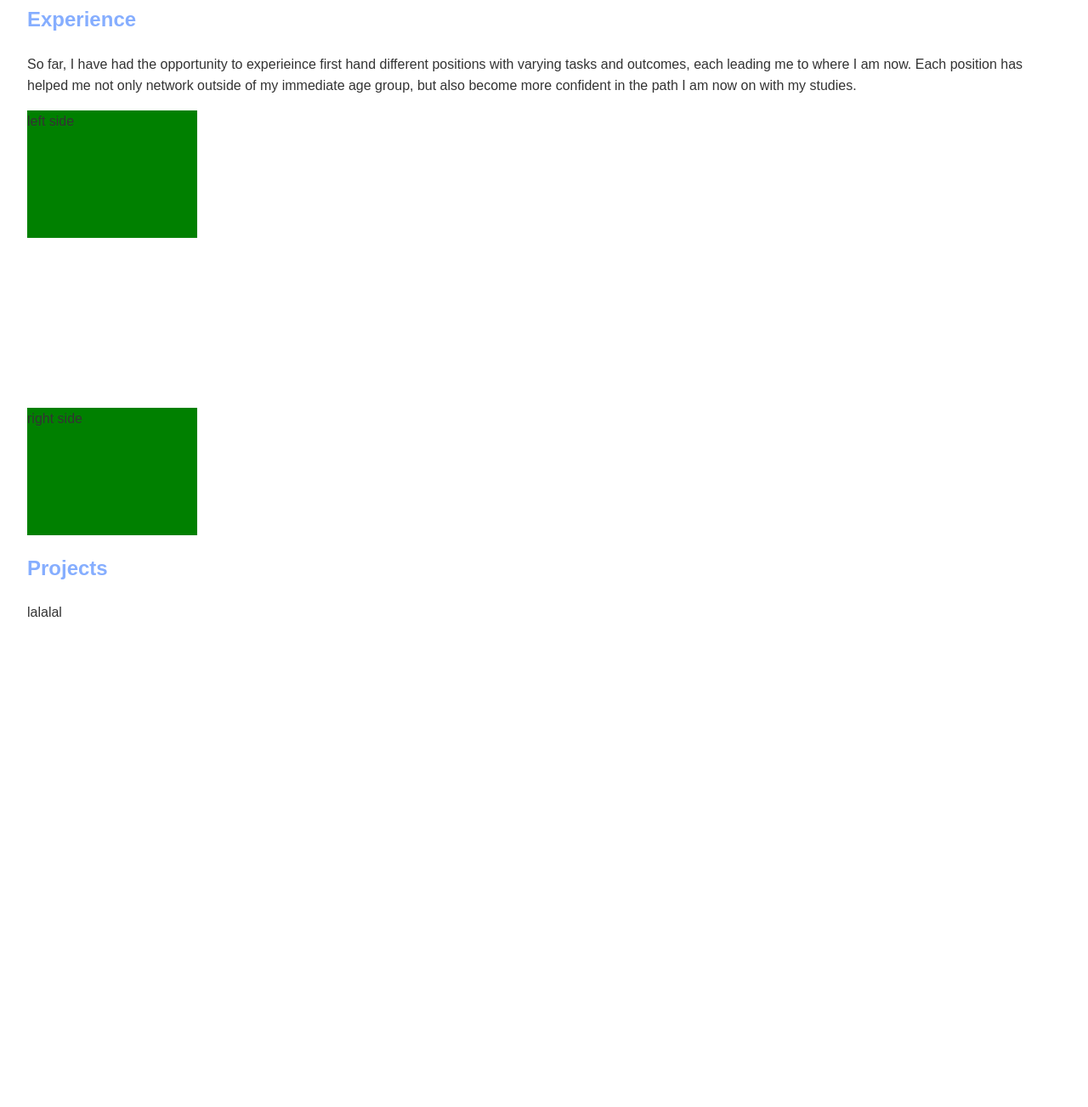
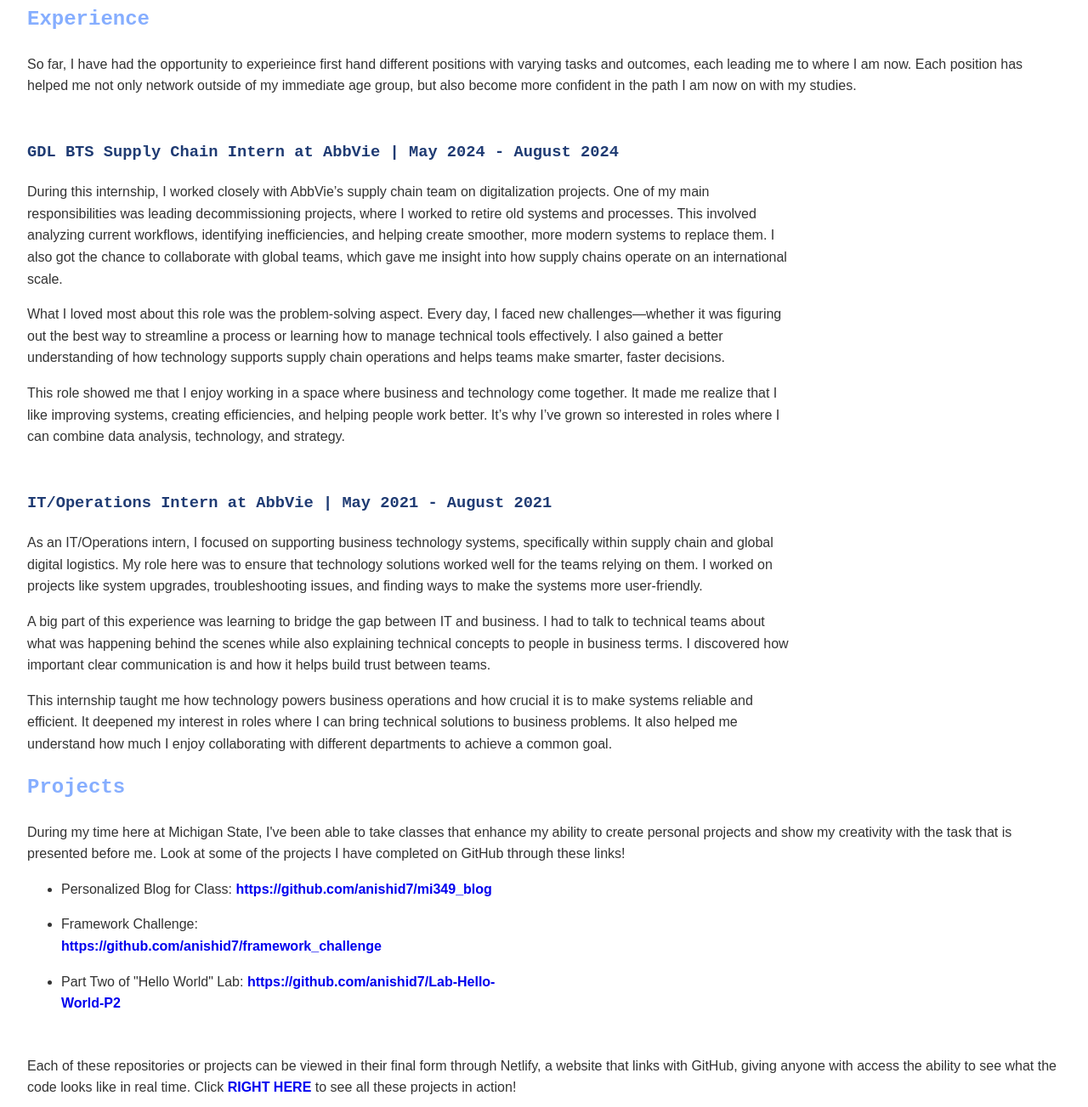
Before and after one commit to anishid7/anishidesai_portfolio, a plain HTML site: page experience.html in a window 1280 px wide. Shown: the part 1317-2620 px from the top of the page at 85% size. Before the commit the page ends 2099 px from the top, so only its background shows below. Drawn offline with Linux system fonts and the light colour scheme.

Commit message:
added content

```diff
--- a/experience.html
+++ b/experience.html
@@ -17,7 +17,7 @@
                         <li><h2>Click for LinkedIn</h2></li>
                     </ul>
                 </nav>
-                <nav>
+                <nav class="navbar">
                     <ul>
                         <li><a href="index.html" class="nav-item">Home</a></li>
                         <li><a href="experience.html" class="nav-item active">Skills and Experience</a></li>
@@ -57,20 +57,42 @@
                 </ul>
 
             </div>
-
             <div id="experience" class="section">
-                <h2>Experience</h2>
-                <p>So far, I have had the opportunity to experieince first hand different positions with varying tasks and outcomes, each leading me to where I am now. Each position has helped me not only network outside of my immediate age group, but also become more confident in the path I am now on with my studies.
-                </p>
-                <div class="experience-flexbox">
-                    <div class="left">left side</div>
-                    <div class="right">right side</div>
+                <div>
+                    <h2>Experience</h2>
+                    <p>So far, I have had the opportunity to experieince first hand different positions with varying tasks and outcomes, each leading me to where I am now. Each position has helped me not only network outside of my immediate age group, but also become more confident in the path I am now on with my studies.
+                    </p>
+                    <h3 class="job-title">GDL BTS Supply Chain Intern at AbbVie | May 2024 - August 2024</h3>
+                            <p class="job-desc">
+                                During this internship, I worked closely with AbbVie’s supply chain team on digitalization projects. One of my main responsibilities was leading decommissioning projects, where I worked to retire old systems and processes. This involved analyzing current workflows, identifying inefficiencies, and helping create smoother, more modern systems to replace them. I also got the chance to collaborate with global teams, which gave me insight into how supply chains operate on an international scale.</p>
+                            <p class="job-desc">
+                                What I loved most about this role was the problem-solving aspect. Every day, I faced new challenges—whether it was figuring out the best way to streamline a process or learning how to manage technical tools effectively. I also gained a better understanding of how technology supports supply chain operations and helps teams make smarter, faster decisions.
+                            </p>
+                            <p class="job-desc">
+                                This role showed me that I enjoy working in a space where business and technology come together. It made me realize that I like improving systems, creating efficiencies, and helping people work better. It’s why I’ve grown so interested in roles where I can combine data analysis, technology, and strategy.
+                            </p>
+                        <h3 class="job-title">IT/Operations Intern at AbbVie | May 2021 - August 2021</h3>
+                            <p class="job-desc">
+                                As an IT/Operations intern, I focused on supporting business technology systems, specifically within supply chain and global digital logistics. My role here was to ensure that technology solutions worked well for the teams relying on them. I worked on projects like system upgrades, troubleshooting issues, and finding ways to make the systems more user-friendly.
+                            </p>
+                            <p class="job-desc">
+                                A big part of this experience was learning to bridge the gap between IT and business. I had to talk to technical teams about what was happening behind the scenes while also explaining technical concepts to people in business terms. I discovered how important clear communication is and how it helps build trust between teams.
+                            </p>
+                            <p class="job-desc">
+                                This internship taught me how technology powers business operations and how crucial it is to make systems reliable and efficient. It deepened my interest in roles where I can bring technical solutions to business problems. It also helped me understand how much I enjoy collaborating with different departments to achieve a common goal.
+                            </p>
                 </div>
             </div>
-
             <div id="projects" class="section">
                 <h2>Projects</h2>
-                <p>lalalal</p>
+                <p>During my time here at Michigan State, I've been able to take classes that enhance my ability to create personal projects and show my creativity with the task that is presented before me. Look at some of the projects I have completed on GitHub through these links!</p>
+                <ul class="projects-list">
+                    <li class="projects-list">Personalized Blog for Class: <a href="https://github.com/anishid7/mi349_blog" class="proj-link">https://github.com/anishid7/mi349_blog</a></li>
+                    <li class="projects-list">Framework Challenge: <a href=https://github.com/anishid7/framework_challenge class="proj-link">https://github.com/anishid7/framework_challenge</a></li>
+                    <li class="projects-list">Part Two of "Hello World" Lab: <a href=https://github.com/anishid7/Lab-Hello-World-P2 class="proj-link">https://github.com/anishid7/Lab-Hello-World-P2</a></li>
+                </ul>
+                <p>Each of these repositories or projects can be viewed in their final form through Netlify, a website that links with GitHub, giving anyone with access the ability to see what the code looks like in real time. Click <a href="https://app.netlify.com/teams/anishid7/sites" class="netlify-link">RIGHT HERE</a> to see all these projects in action!</p>
+
             </div>
         </main>
     </body>
--- a/screen.css
+++ b/screen.css
@@ -1,6 +1,6 @@
 /* General Styles */
 body {
-  font-family: Arial, sans-serif;
+  font-family: Arial, Helvetica, sans-serif;
   margin: 0;
   padding: 0;
   line-height: 1.6;
@@ -16,6 +16,11 @@ a {
   text-decoration: none;
 }
 
+a.netlify-link {
+  text-decoration: none;
+  font-weight: bold;
+}
+
 h1 {
   color: white;
   display: flex;
@@ -25,6 +30,7 @@ h1 {
 }
 
 h2 {
+  font-family: 'Courier New', Courier, monospace;
   color: #86aeff;
 }
 
@@ -43,6 +49,7 @@ h4 {
   display: flex;
   justify-content: center;
 }
+
 
 nav ul {
   list-style: none;
@@ -94,33 +101,40 @@ footer {
 }
 
 .btn {
-  background: #E2BA35;
+  background: #517bcf;
   color: white;
   padding: 0.5rem 1rem;
   text-decoration: none;
   border-radius: 5px;
   display: inline-block;
-  transition: background 0.3s;
 }
 
 .btn:hover {
-  background: #E2BA35;
+  background: #86aeff;
 }
 
-.flex-container {
-  display: flex;
-  flex-direction: column;
-  gap: 10px;
+.img-card {
+  float: right;
+  height: auto+40px;
+  width: 280px;
+  margin: 0 0 10px 10px;
+  background-color: #b6d5e5;
+  padding: 10px;
+  border-top: 1px solid #999;
+  border-right: 2px solid #555;
+  border-bottom: 2px solid #555;
+  border-left: 1px solid #999;
+  justify-content: center;
+  border-radius: 10px;
+}
+
+.swe-sub {
+  color: red;
 }
 
 .left-section {
+  float: right;
   padding: 20px;
-  display: flex;
-}
-
-.right-section {
-  padding: 20px;
-  display: flex;
 }
 
 /* Hero Section */
@@ -180,22 +194,25 @@ footer {
   padding-right: 20rem;
 }
 
-.experience-flexbox{
-  height: 500px;
-  width: 500px;
-  display: flex;
-  flex-direction: column;
-  justify-content: space-between;
-  flex-wrap: wrap;
+h3.job-title {
+  font-family:'Courier New', Courier, monospace;
+  color: #1F3B73;
+  padding-top: 2rem;
 }
-.experience-flexbox div {
-  width: 40%;
-  background: green;
-  height: 30%;
+
+p.job-desc {
+  padding-right: 20rem;
 }
-.flexbox .left, .flexbox .right{
-  height: 45%;
+
+.projects-list{
+  padding-bottom: 1rem;
+  padding-right: 20rem;
 }
+
+.proj-link {
+  font-weight: bold;
+}
+
 
 /* contact CSS */
 .contact-form {
```
Also changed, not shown: index.html (+7 -11 lines).
